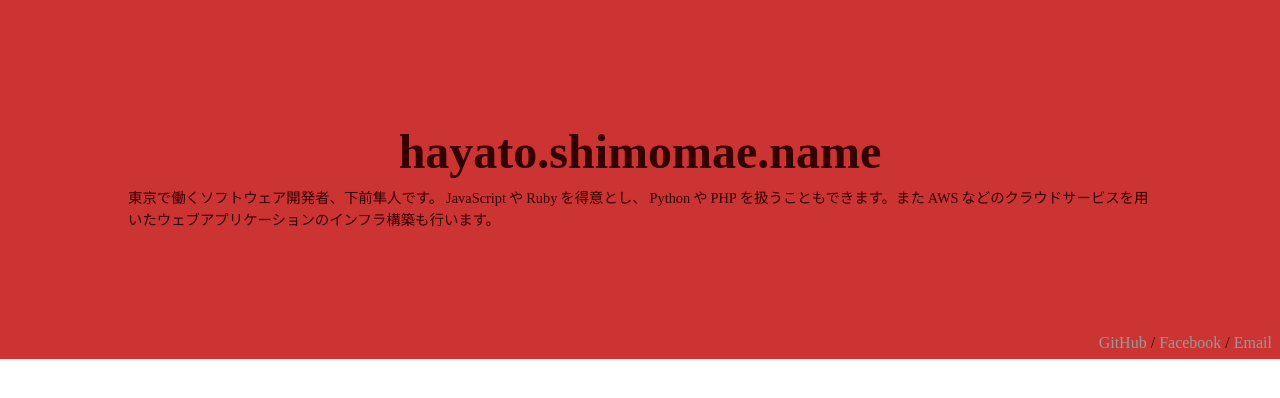
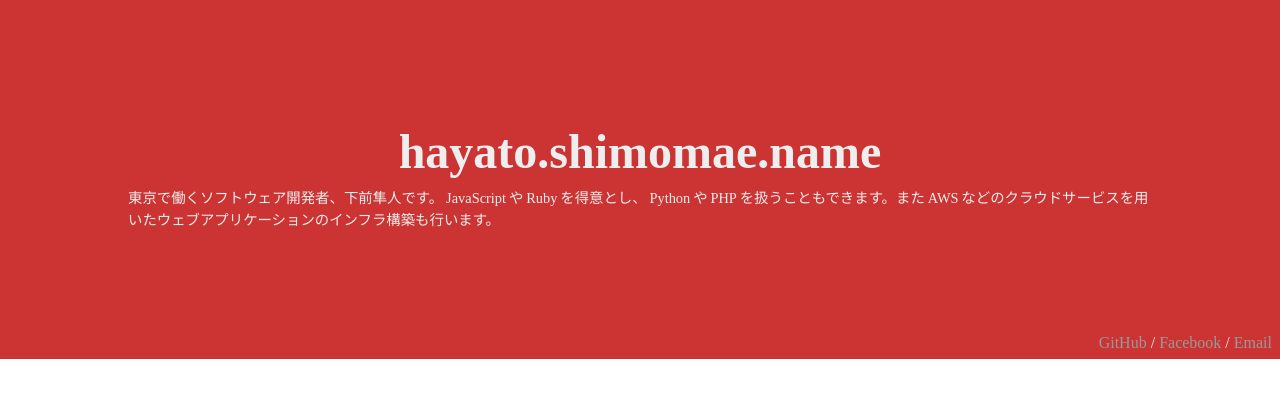
Before and after one commit to shimomaehayato/hayato.shimomae.name, a plain HTML site: page index.html in a window 1280 px wide. Drawn offline with Linux system fonts and the light colour scheme.

Commit message:
Change header text color (#2)

```diff
--- a/styles/variables.css
+++ b/styles/variables.css
@@ -2,7 +2,7 @@
   --main-text-color: #333;
 
   --header-background-color: #c33;
-  --header-text-color: #300;
+  --header-text-color: #eee;
   --header-link-text-color: #999;
   --header-link-hover-text-color: #333;
 }
```
